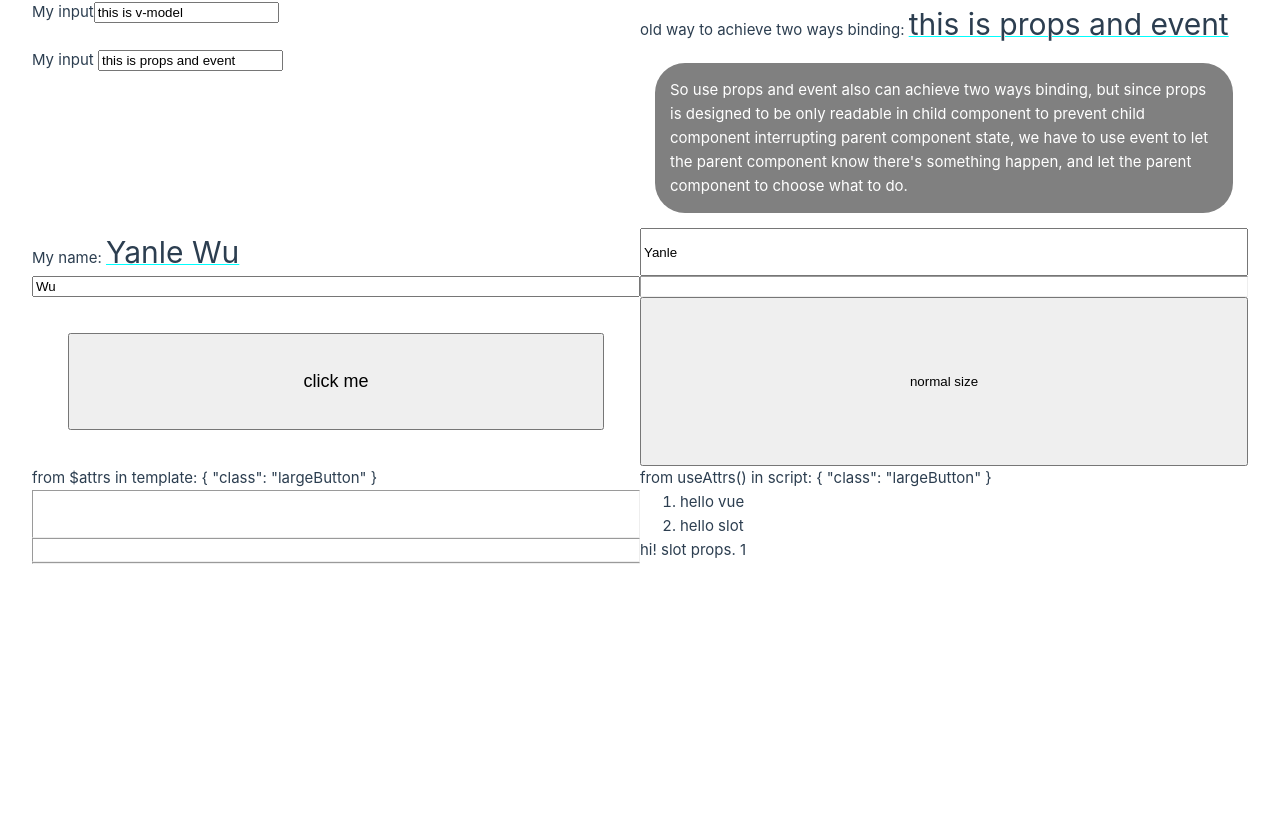
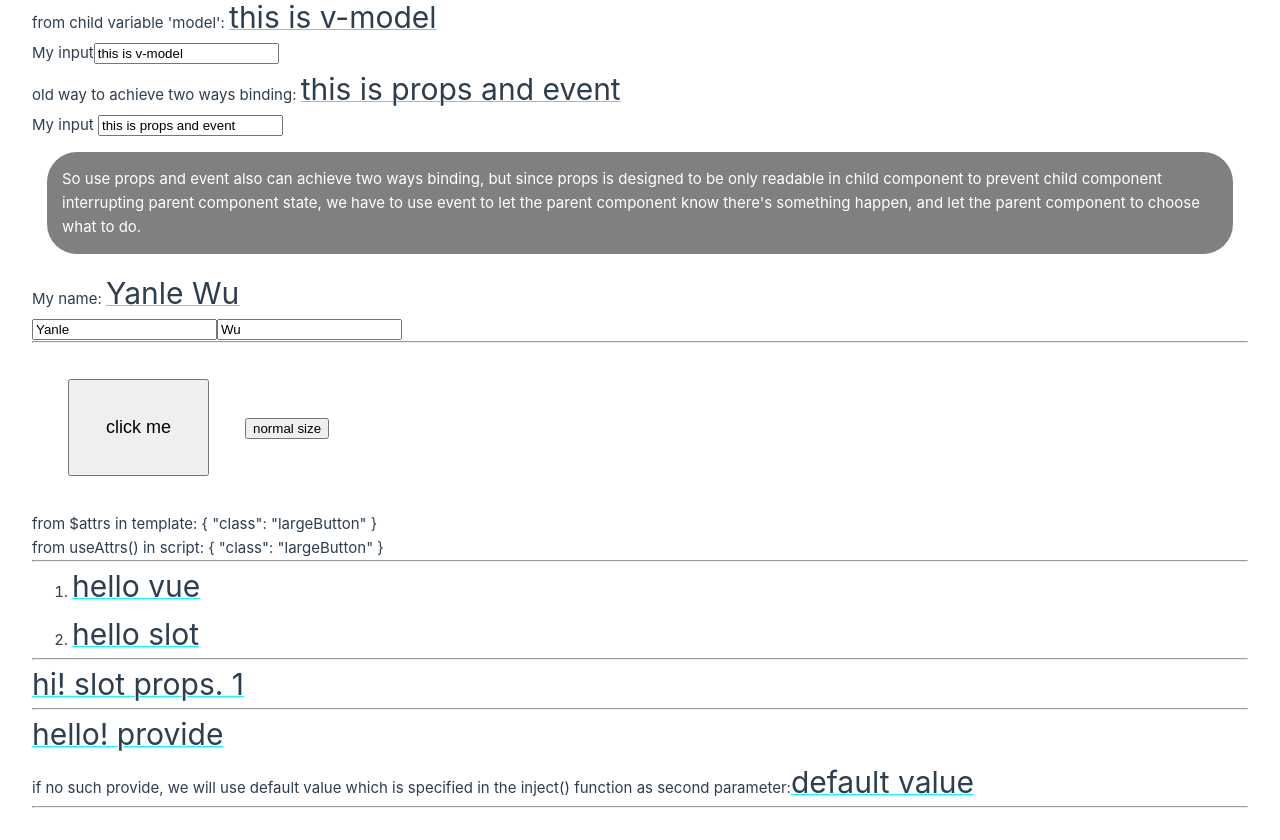
Before and after one commit to yl907/learning-vue, a Vue app in the folder my-test-project/: page / in a window 1280 px wide. Shown: the part 429-1269 px from the top of the page. Before the commit the page ends 993 px from the top, so only its background shows below. Built offline with nearby package versions, Linux system fonts and the light colour scheme.

Commit message:
learned the Provide&Inject, used for transfer data from ancestor to descendant

```diff
--- a/my-test-project/src/App.vue
+++ b/my-test-project/src/App.vue
@@ -5,8 +5,10 @@ import Props2 from './components/2Props.vue'
   import Event from './components/3Event.vue'
   import Model from './components/4Model.vue'
   import FallthroughAttributes from './components/5FallthroughAttributes.vue'
-import Slot1 from './components/6Slot.vue'
-import Slot2 from './components/7Slot.vue'
+  import Slot from './components/6Slot.vue'
+  import SlotProps from './components/7SlotProps.vue'
+  import { provide } from 'vue'
+  import Provide from './components/8_1Provide.vue'
 
   // 1 Props1: this part is used to pass information from parent component to child component.
   let somevalue = "vue";
@@ -21,6 +23,10 @@ import Slot2 from './components/7Slot.vue'
   const oldModel = ref('this is props and event');
   const myFirstName = ref('Yanle'), myLastName = ref('Wu');
   // 5 Fallthrough Attributes
+
+  // 8 Provide and Inject
+  const message = ref('hello! provide')
+  provide(/* key */ 'message', /* value */ message);
 
 </script>
 
@@ -38,17 +44,18 @@ import Slot2 from './components/7Slot.vue'
     v-model:firstName="myFirstName" v-model:lastName="myLastName"
     >from parent variable 'model': <span>{{ model }}</span></Model> <hr />
   <FallthroughAttributes class="largeButton"></FallthroughAttributes> <hr />
-  <Slot1>
+  <Slot>
     <template v-slot:item1>hello vue</template>
     <template v-slot:item2>hello slot</template>
-  </Slot1> <hr />
-  <Slot2>
+  </Slot> <hr />
+  <SlotProps>
     <!-- I was wondered why we need 'slotProps'? Since 'v-slot:default' specifies this slot content is uniquely bind to a specific slot outlet in child component, I just think we can directly use the props from child slot, however in this case, if we don't specify '{{slotProps.text}}' then use '{{text}}' instead, actually '{{text}}' may be a totally different variable in parent component.
       So use 'slotProps' is necessary. -->
     <template v-slot:default="slotProps">
       {{ slotProps.text }} {{ slotProps.count }}
     </template>
-  </Slot2> <hr />
+  </SlotProps> <hr />
+  <Provide></Provide> <hr />
 </template>
 
 <style scoped>
--- a/my-test-project/src/assets/main.css
+++ b/my-test-project/src/assets/main.css
@@ -21,7 +21,7 @@ a,
   }
 }
 
-@media (min-width: 1024px) {
+/* @media (min-width: 1024px) {
   body {
     display: flex;
     place-items: center;
@@ -32,4 +32,4 @@ a,
     grid-template-columns: 1fr 1fr;
     padding: 0 2rem;
   }
-}
+} */
--- a/my-test-project/src/components/6Slot.vue
+++ b/my-test-project/src/components/6Slot.vue
@@ -4,7 +4,18 @@
 
 <template>
   <ol>
-    <li><slot name="item1"></slot></li>
-    <li><slot name="item2"></slot></li>
+    <li>
+      <span><slot name="item1"></slot></span>
+    </li>
+    <li>
+      <span><slot name="item2"></slot></span>
+    </li>
   </ol>
 </template>
+
+<style scoped>
+  span {
+    font-size: 2em;
+    text-decoration: underline 1px solid aqua;
+  }
+</style>
--- a/my-test-project/src/components/7Slot.vue
+++ b/my-test-project/src/components/7SlotProps.vue
@@ -5,6 +5,13 @@
 
 <template>
   <div>
-    <slot name="default" :text="greetingMessage" :count="1"></slot>
+    <span><slot name="default" :text="greetingMessage" :count="1"></slot></span>
   </div>
 </template>
+
+<style scoped>
+  span {
+    font-size: 2em;
+    text-decoration: underline 1px solid aqua;
+  }
+</style>
--- /dev/null
+++ b/my-test-project/src/components/8_1Provide.vue
@@ -0,0 +1,7 @@
+<script setup>
+  import Inject from './8_2Inject.vue'
+</script>
+
+<template>
+  <Inject></Inject>
+</template>
--- /dev/null
+++ b/my-test-project/src/components/8_2Inject.vue
@@ -0,0 +1,18 @@
+<script setup>
+  import { inject } from 'vue'
+
+  const messageFromGrandparent = inject('message')
+  const defaultInject = inject('noSuchProvide', 'default value')
+</script>
+
+<template>
+  <p><span>{{ messageFromGrandparent }}</span></p>
+  <p>if no such provide, we will use default value which is specified in the inject() function as second parameter:<span>{{ defaultInject }}</span></p>
+</template>
+
+<style scoped>
+  span {
+    font-size: 2em;
+    text-decoration: underline 1px solid aqua;
+  }
+</style>
--- a/my-test-project/src/main.js
+++ b/my-test-project/src/main.js
@@ -1,3 +1,4 @@
+// main css file
 import './assets/main.css'
 
 import { createApp } from 'vue'
```
Lines whose indentation alone changed are shown as unchanged.
